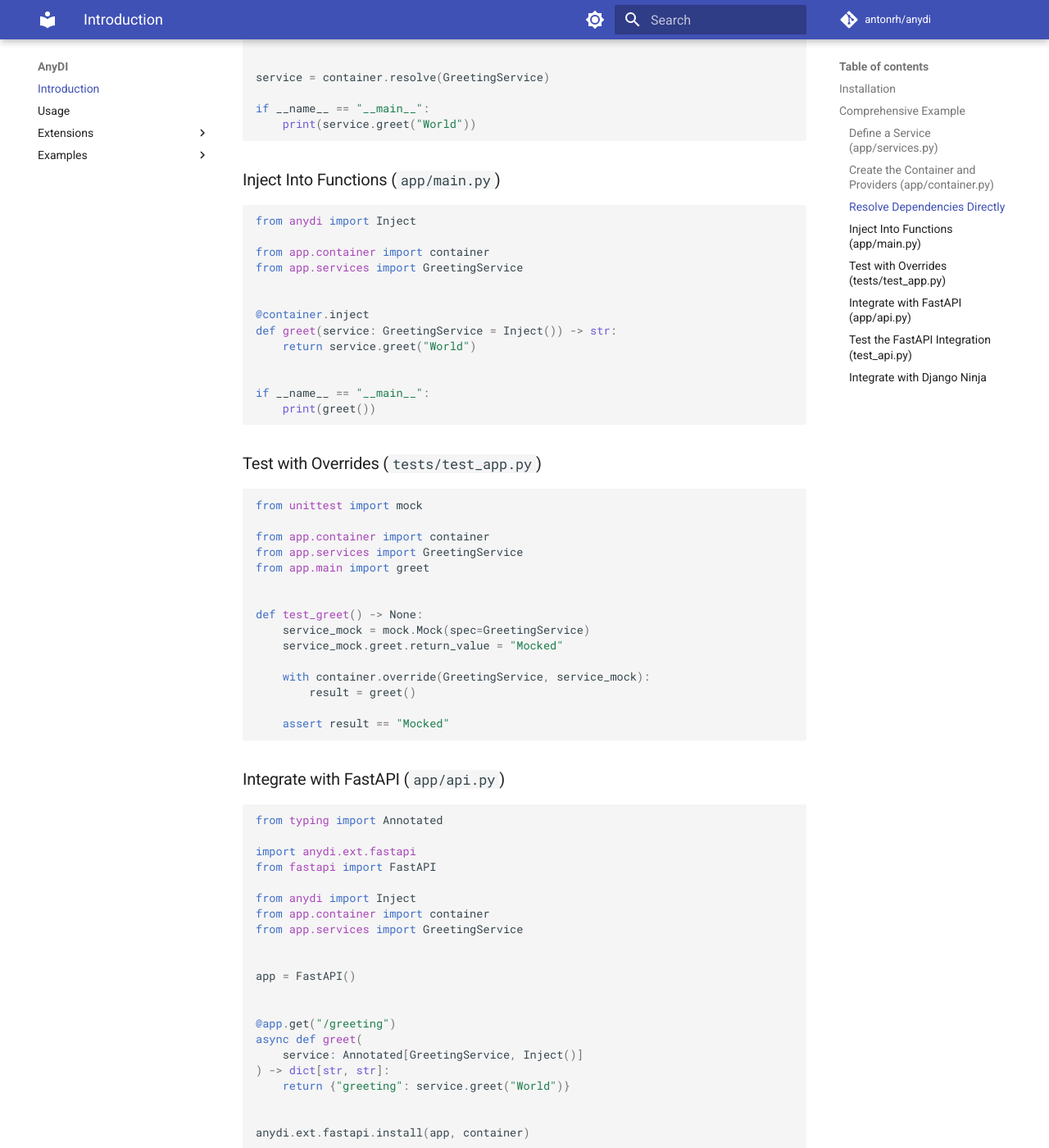
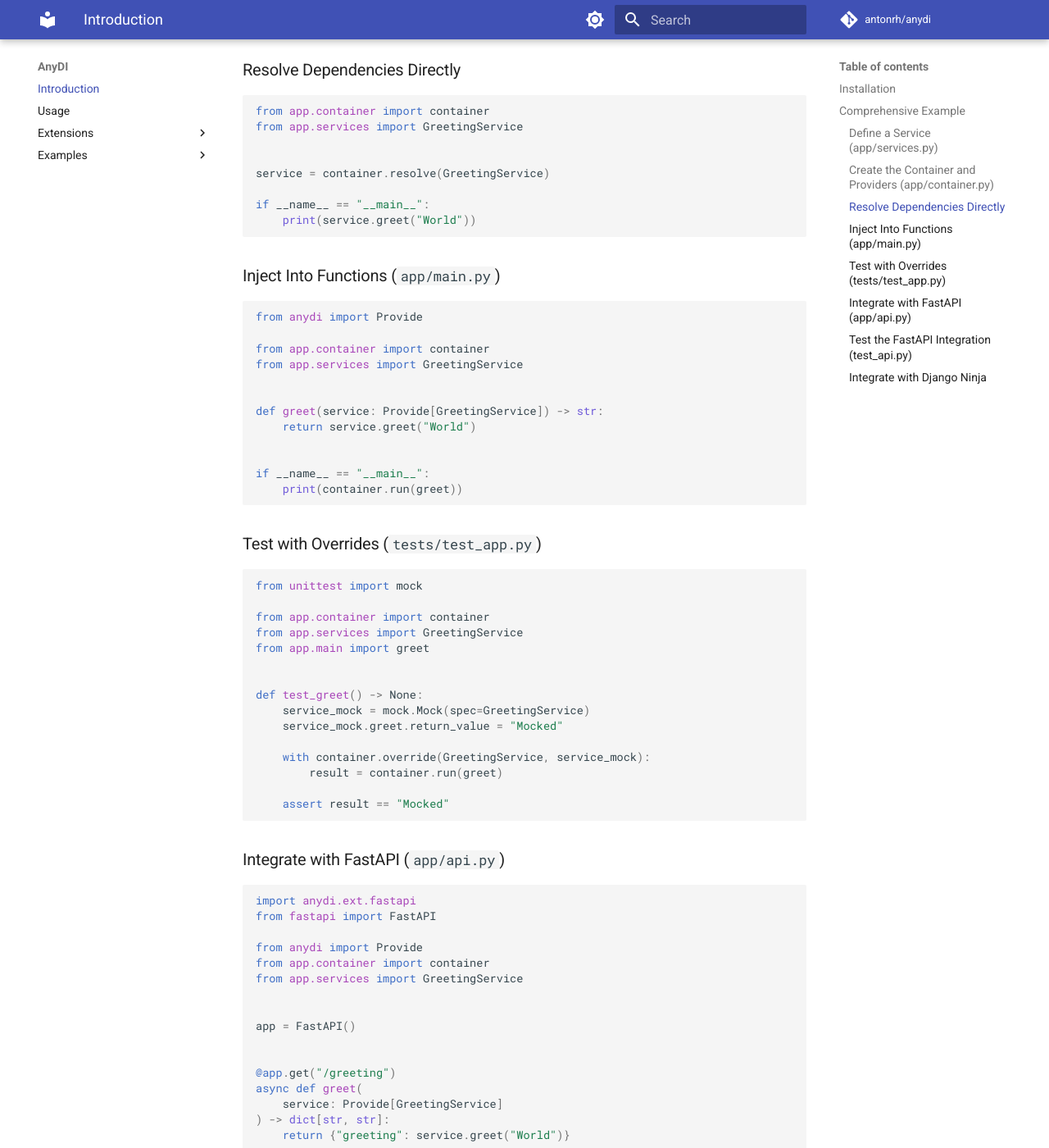
Before and after one commit to antonrh/anydi, an MkDocs documentation site: the page built from docs/index.md, in a window 1280 px wide and 1400 px high, scrolled down 1639 px. Shown: the whole window at 82% size. Built offline with MkDocs 1.6.1 and Material for MkDocs 9.7.7, drawn with Linux system fonts in a browser that asks for light colours; comment, search, counter and statistics services are not loaded; some of the changed text lies outside the part shown.

Commit message:
Update docs

````diff
--- a/docs/index.md
+++ b/docs/index.md
@@ -78,19 +84,18 @@ if __name__ == "__main__":
 ### Inject Into Functions (`app/main.py`)
 
 ```python
-from anydi import Inject
+from anydi import Provide
 
 from app.container import container
 from app.services import GreetingService
 
 
-@container.inject
-def greet(service: GreetingService = Inject()) -> str:
+def greet(service: Provide[GreetingService]) -> str:
     return service.greet("World")
 
 
 if __name__ == "__main__":
-    print(greet())
+    print(container.run(greet))
 ```
 
 ### Test with Overrides (`tests/test_app.py`)
@@ -108,7 +113,7 @@ def test_greet() -> None:
     service_mock.greet.return_value = "Mocked"
 
     with container.override(GreetingService, service_mock):
-        result = greet()
+        result = container.run(greet)
 
     assert result == "Mocked"
 ```
@@ -116,12 +121,10 @@ def test_greet() -> None:
 ### Integrate with FastAPI (`app/api.py`)
 
 ```python
-from typing import Annotated
-
 import anydi.ext.fastapi
 from fastapi import FastAPI
 
-from anydi import Inject
+from anydi import Provide
 from app.container import container
 from app.services import GreetingService
 
@@ -131,7 +134,7 @@ app = FastAPI()
 
 @app.get("/greeting")
 async def greet(
-    service: Annotated[GreetingService, Inject()]
+    service: Provide[GreetingService]
 ) -> dict[str, str]:
     return {"greeting": service.greet("World")}
 
@@ -205,9 +208,9 @@ ANYDI = {
 Wire Django Ninja (`urls.py`):
 
 ```python
-from typing import Annotated, Any
+from typing import Any
 
-from anydi import Inject
+from anydi import Provide
 from django.http import HttpRequest
 from django.urls import path
 from ninja import NinjaAPI
@@ -219,7 +222,7 @@ api = NinjaAPI()
 
 
 @api.get("/greeting")
-def greet(request: HttpRequest, service: Annotated[GreetingService, Inject()]) -> Any:
+def greet(request: HttpRequest, service: Provide[GreetingService]) -> Any:
     return {"greeting": service.greet("World")}
 
 
````
Also changed, not shown: other parts of docs/index.md (+6 -0 lines), README.md (+8 -9 lines).
